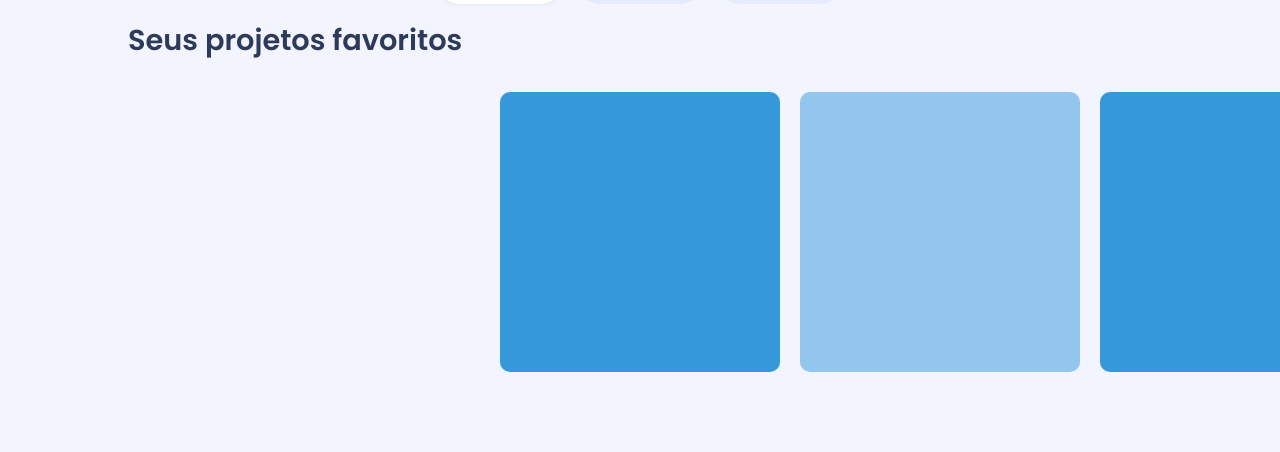
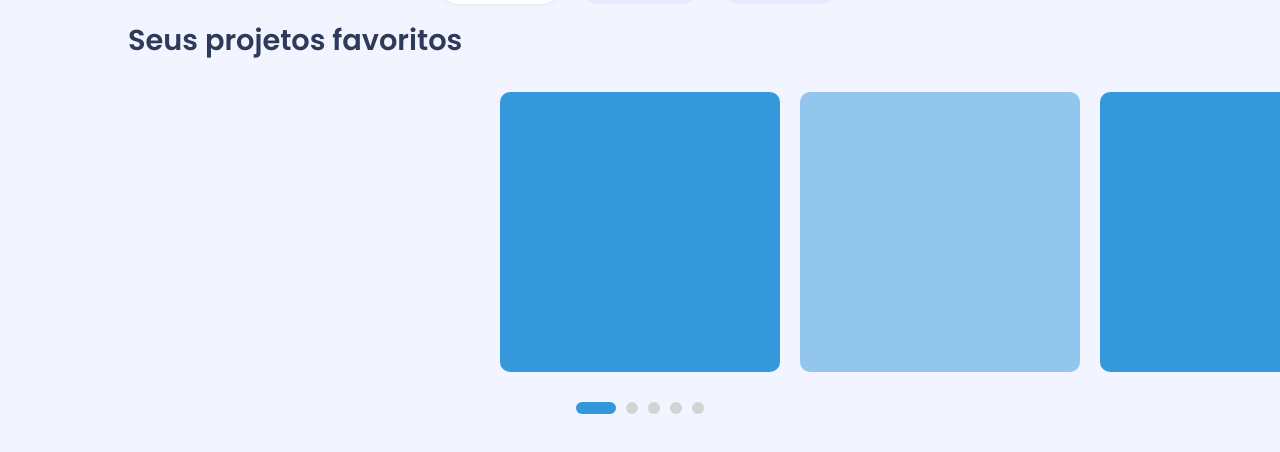
Before and after one commit to while-kaique/estagio_jackexperts, a React (Vite) app in the folder project-jackexpert/: page / in a window 1280 px wide. Shown: the part 338-790 px from the top of the page. Built offline with nearby package versions, Linux system fonts and the light colour scheme.

Commit message:
New Feature - Card Scroller

```diff
--- a/project-jackexpert/src/sub_elements/CardScroll.css
+++ b/project-jackexpert/src/sub_elements/CardScroll.css
@@ -7,6 +7,8 @@
     height: auto;
     margin: auto;
     overflow: hidden;
+
+    margin-bottom: 100px;
   }
   div.pj_cards {
     display: flex;
@@ -66,3 +68,27 @@
   .pj_cards .card.empty {
     background-color: rgba(99, 99, 99, 0.288);
   }
+
+  /* .DOT BALLS */
+  /* .DOT BALLS */
+
+  .navigation-dots {
+    display: flex;
+    justify-content: center;
+    margin-top: 15px;
+  }
+
+  .dot {
+    width: 12px;
+    height: 12px;
+    margin: 0 5px;
+    border-radius: 10px;
+    background-color: lightgray;
+    cursor: pointer;
+    transition: .3s;
+  }
+
+  .dot.active {
+    background-color: #3498db;
+    width: 40px;
+  }
--- a/project-jackexpert/src/sub_elements/CardScroll.jsx
+++ b/project-jackexpert/src/sub_elements/CardScroll.jsx
@@ -5,9 +5,14 @@ import './CardScroll.css'
 
 const CardScroll = ({handleShowCards, showCards}) => {
 
+  const cards = useRef([])
+  const cardsWrappler = useRef(null)
+  const [canClickNext, setCanClickNext] = useState([false, true, false, false, false])
+  const [canClickPrev, setCanClickPrev] = useState([false, false, false, false, false])
+  const [currentIndex, setCurrentIndex] = useState(0)
+
   useEffect(()=>{
     if (!showCards){
-      console.log('OI')
       setCanClickNext([false, true, false, false, false])
       setCanClickPrev([false, false, false, false, false])
       cards.current.forEach(card => {
@@ -19,7 +24,6 @@ const CardScroll = ({handleShowCards, showCards}) => {
             card.classList.add('next')
             break;
           default:
-              console.log('deu rim')
             break;
         }
       });
@@ -32,13 +36,8 @@ const CardScroll = ({handleShowCards, showCards}) => {
     }
   },[showCards])
 
-  const cards = useRef([])
-  const cardsWrappler = useRef(null)
-  const [canClickNext, setCanClickNext] = useState([false, true, false, false, false])
-  const [canClickPrev, setCanClickPrev] = useState([false, false, false, false, false])
-
-  const handleCardNext = (nextCard) => {
-    const index = Number(nextCard.target.id);
+  const handleCardChange = (index) => {
+    setCurrentIndex(index)
 
     cards.current.forEach(card => {
       card.classList.remove('active')
@@ -53,7 +52,7 @@ const CardScroll = ({handleShowCards, showCards}) => {
     setCanClickPrev(newCanClickPrev);
     setCanClickNext(newCanClickNext);
 
-    nextCard.target.classList.add('active');
+    cards.current[index]
     if (cards.current[index + 1]) {
       cards.current[index + 1].classList.add('next');
     }
@@ -61,39 +60,8 @@ const CardScroll = ({handleShowCards, showCards}) => {
       cards.current[index - 1].classList.add('prev');
     }
 
-    /// PROXIMA ETAPA: MUDAR LEFT
-    console.log(cardsWrappler.current.scrollLeft)
-    cardsWrappler.current.scrollLeft += 300
-  }
-
-  const handleCardPrev = (prevCard) => {
-    const index = Number(prevCard.target.id);
-
-
-    cards.current.forEach(card => {
-      card.classList.remove('active')
-      card.classList.remove('next')
-      card.classList.remove('prev')
-    });
-
-    const newCanClickPrev = canClickPrev.map((val, i) => i === index - 1);
-
-    const newCanClickNext = canClickNext.map((val, i) => i === index + 1);
-
-    setCanClickPrev(newCanClickPrev);
-    setCanClickNext(newCanClickNext);
-
-    prevCard.target.classList.add('active');
-    if (cards.current[index + 1]) {
-      cards.current[index + 1].classList.add('next');
-    }
-    if (cards.current[index - 1]) {
-      cards.current[index - 1].classList.add('prev');
-    }
-
-    /// PROXIMA ETAPA: MUDAR LEFT
-    console.log(cardsWrappler.current.scrollLeft)
-    cardsWrappler.current.scrollLeft -= 300
+    /// PROXIMA ETAPA: AVANÇAR SCROLL
+    cardsWrappler.current.scrollLeft = index * 300
   }
 
   return (
@@ -102,36 +70,59 @@ const CardScroll = ({handleShowCards, showCards}) => {
         <div className="card first active"
           id={0}
           ref={(el) => cards.current[0] = el}
-          onClick={canClickNext[0] ? (e)=>{handleCardNext(e)} : canClickPrev[0] ? (e)=>{handleCardPrev(e)} : null}
+          onClick={()=> handleCardChange(0)}
         ></div>
 
         <div className="card next"
           id={1}
           ref={(el) => cards.current[1] = el}
-          onClick={canClickNext[1] ? (e)=>{handleCardNext(e)} : canClickPrev[1] ? (e)=>{handleCardPrev(e)} : null}
+          onClick={()=> handleCardChange(1)}
         ></div>
 
         <div className="card"
           id={2}
           ref={(el) => cards.current[2] = el}
-          onClick={canClickNext[2] ? (e)=>{handleCardNext(e)} : canClickPrev[2] ? (e)=>{handleCardPrev(e)} : null}
+          onClick={()=> handleCardChange(2)}
         ></div>
 
         <div className="card"
           id={3}
           ref={(el) => cards.current[3] = el}
-          onClick={canClickNext[3] ? (e)=>{handleCardNext(e)} : canClickPrev[3] ? (e)=>{handleCardPrev(e)} : null}
+          onClick={()=> handleCardChange(3)}
         ></div>
 
         <div className="card"
           id={4}
           ref={(el) => cards.current[4] = el}
-          onClick={canClickNext[4] ? (e)=>{handleCardNext(e)} : canClickPrev[4] ? (e)=>{handleCardPrev(e)} : null}
+          onClick={()=> handleCardChange(4)}
         ></div>
         {!showCards ? <div className="card empty" onClick={()=>{handleShowCards()}}></div> : null}
 
       </div>
 
+      {!showCards ?
+      <div className="navigation-dots">
+        <div
+          className={`dot ${currentIndex === 0 ? 'active' : ''}`}
+          onClick={() => handleCardChange(0)}
+        ></div>
+        <div
+          className={`dot ${currentIndex === 1 ? 'active' : ''}`}
+          onClick={() => handleCardChange(1)}
+        ></div>
+        <div
+          className={`dot ${currentIndex === 2 ? 'active' : ''}`}
+          onClick={() => handleCardChange(2)}
+        ></div>
+        <div
+          className={`dot ${currentIndex === 3 ? 'active' : ''}`}
+          onClick={() => handleCardChange(3)}
+        ></div>
+        <div
+          className={`dot ${currentIndex === 4 ? 'active' : ''}`}
+          onClick={() => handleCardChange(4)}
+        ></div>
+      </div> : null}
     </section>
   )
 }
```
Also changed, not shown: project-jackexpert/src/pages/Home.jsx (+8 -1 lines).
